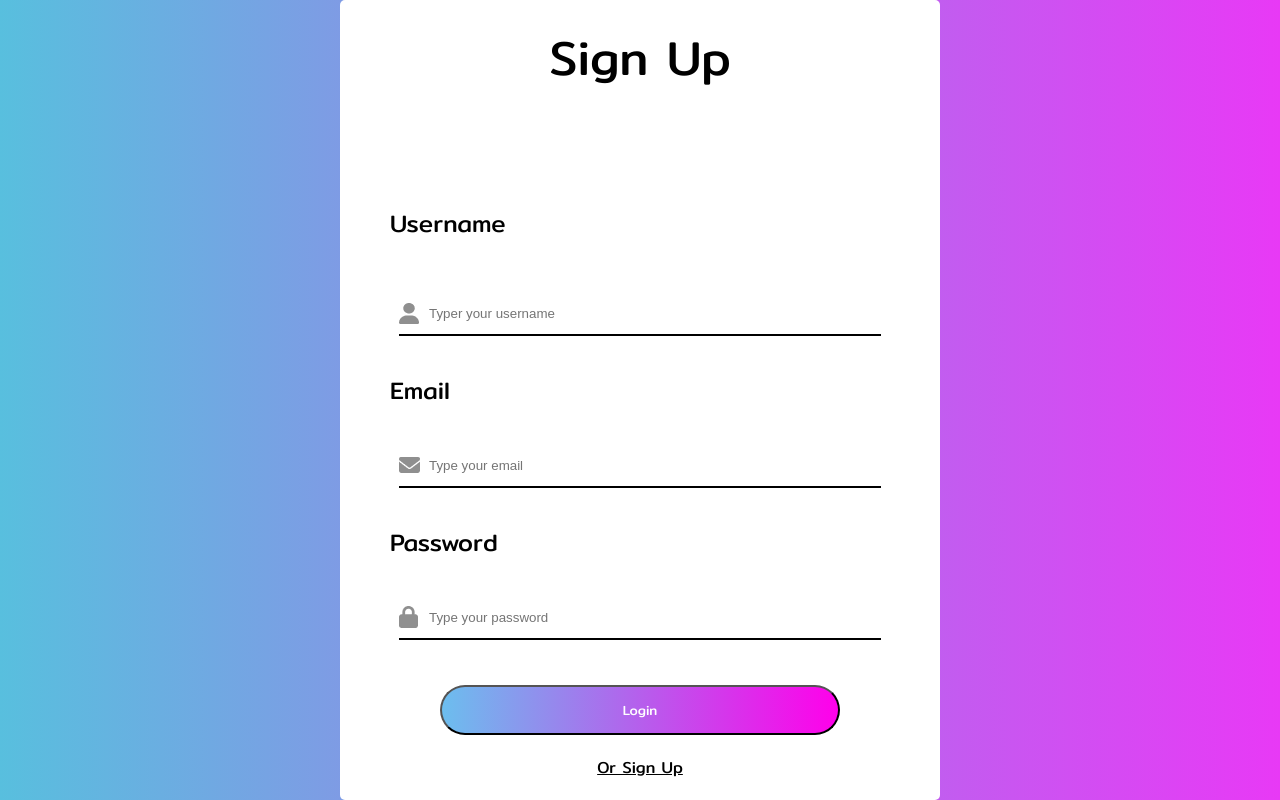
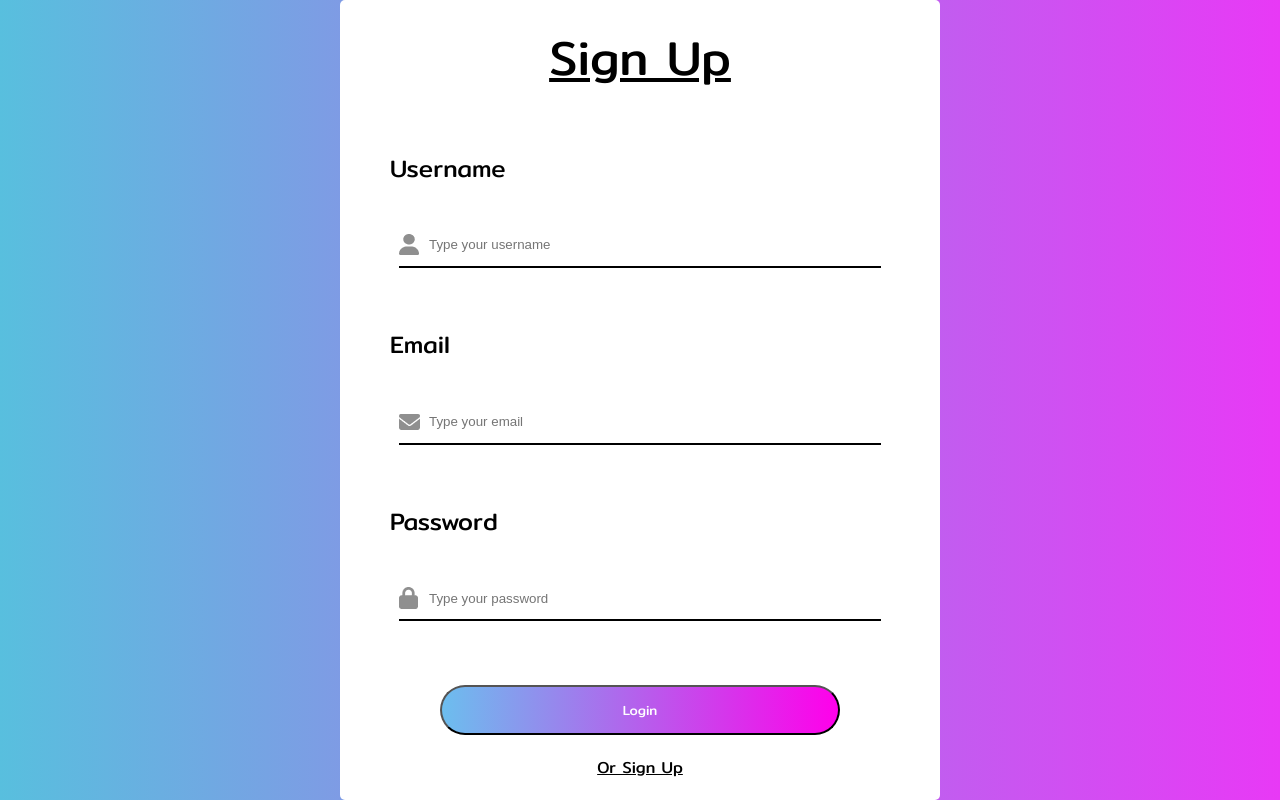
Before and after one commit to KevinLucasG/login-signup, a React (Create React App) app: page / in a window 1280 px wide. Built offline with nearby package versions, Linux system fonts and the light colour scheme.

Commit message:
Made the transition between signup and login more dynamic

```diff
--- a/src/Components/LoginSignup.css
+++ b/src/Components/LoginSignup.css
@@ -29,13 +29,18 @@
   margin-bottom: auto;
   margin-top: 20px;
   align-self: center;
+  text-decoration: underline;
 }
-
+.inputs {
+  display: flex;
+  flex-direction: column;
+  justify-content: space-around;
+  height: 700px;
+}
 .header .text {
   text-align: left;
   margin-top: 20px;
   margin-left: 50px;
-  margin-bottom: 20px;
   font-size: 1.5rem;
 }
 
@@ -67,8 +72,9 @@ button {
   text-decoration: underline;
 }
 
-.signup:hover {
-  cursor: point;
+.signup:hover,
+.submit:hover {
+  cursor: pointer;
 }
 #userIcon {
   background: url(./Assets/person.png) left no-repeat;
--- a/src/Components/LoginSignup.jsx
+++ b/src/Components/LoginSignup.jsx
@@ -7,9 +7,20 @@ export default function LoginSignup() {
     <div className="container">
       <div className="header">
         <div className="title">{action}</div>
+
+        <div className="inputs">
+          {action === "Login" ? (
+            <div></div>
+          ) : (
+            <>
               <div className="text">Username</div>
-        <div className="inputs"></div>
-        <input type="text" placeholder="Typer your username" id="userIcon" />
+              <input
+                type="text"
+                placeholder="Type your username"
+                id="userIcon"
+              />
+            </>
+          )}
           <div className="text">Email</div>
           <input type="email" placeholder="Type your email" id="emailIcon" />
           <div className="text">Password</div>
@@ -19,6 +30,7 @@ export default function LoginSignup() {
             placeholder="Type your password"
             id="passwordIcon"
           />
+        </div>
         <div className="section">
           <button
             className={action === "Login" ? "submit" : "subimit"}
```
Lines whose indentation alone changed are shown as unchanged.
